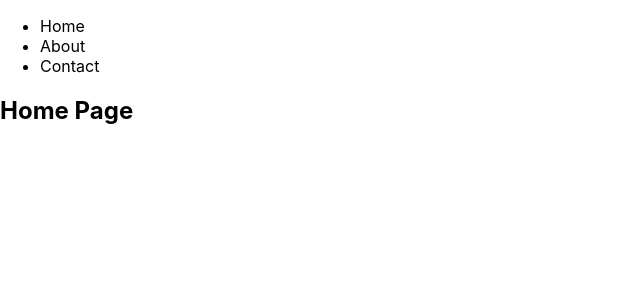
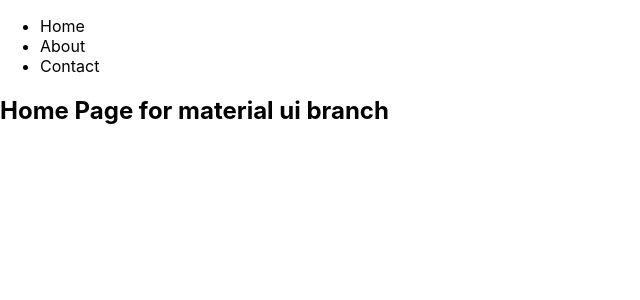
Before and after one commit to laurabschell/ui-design-components, a Next.js app: page / in a window 1280 px wide. Shown: the top 300 px of the page, without its empty margins (0-640 px from the left). Built offline with nearby package versions, Linux system fonts and the light colour scheme.

Commit message:
forth commit: title for material ui index

```diff
--- a/pages/index.js
+++ b/pages/index.js
@@ -10,7 +10,7 @@ export default function Home() {
         <meta name="description" content="Generated by create next app" />
       </Head>
 
-      <h2>Home Page</h2>
+      <h2>Home Page for material ui branch</h2>
     </Layout>
   );
 }
```
